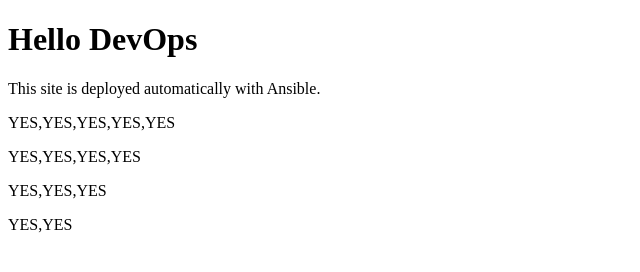
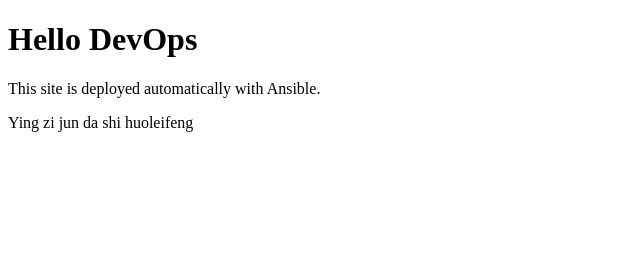
Before and after one commit to Weiyuantao-itnsa/devops-ansible-website, a plain HTML site: page ansible/roles/nginx/files/index.html in a window 1280 px wide. Shown: the whole page, without its empty margins (0-640 px from the left). Drawn offline with Linux system fonts and the light colour scheme.

Commit message:
update web

```diff
--- a/ansible/roles/nginx/files/index.html
+++ b/ansible/roles/nginx/files/index.html
@@ -8,10 +8,7 @@
 
 <h1>Hello DevOps</h1>
 <p>This site is deployed automatically with Ansible.</p>
-<p>YES,YES,YES,YES,YES</p>
-<p>YES,YES,YES,YES</p>
-<p>YES,YES,YES</P>
-<p>YES,YES</P>
+<p>Ying zi jun da shi huoleifeng</p>
 
 
 
```
